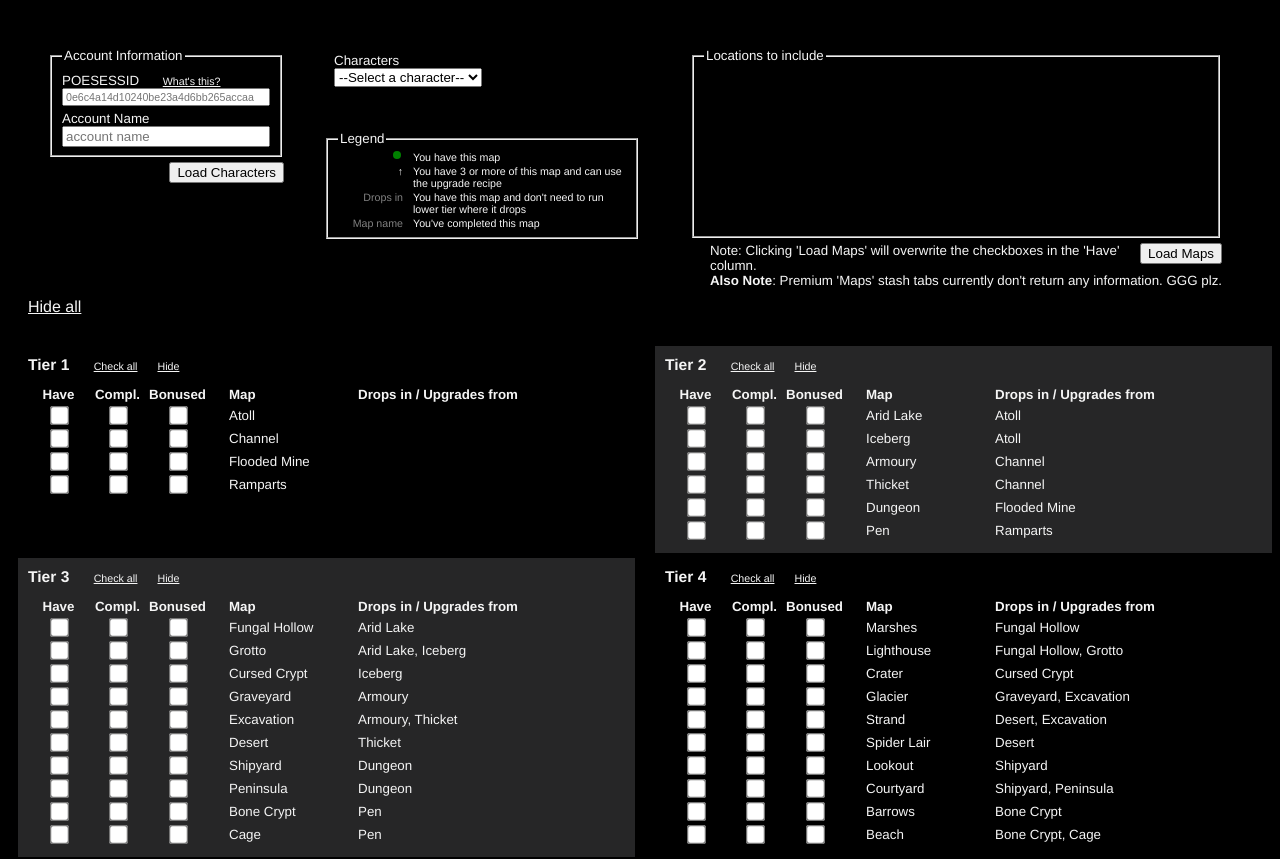
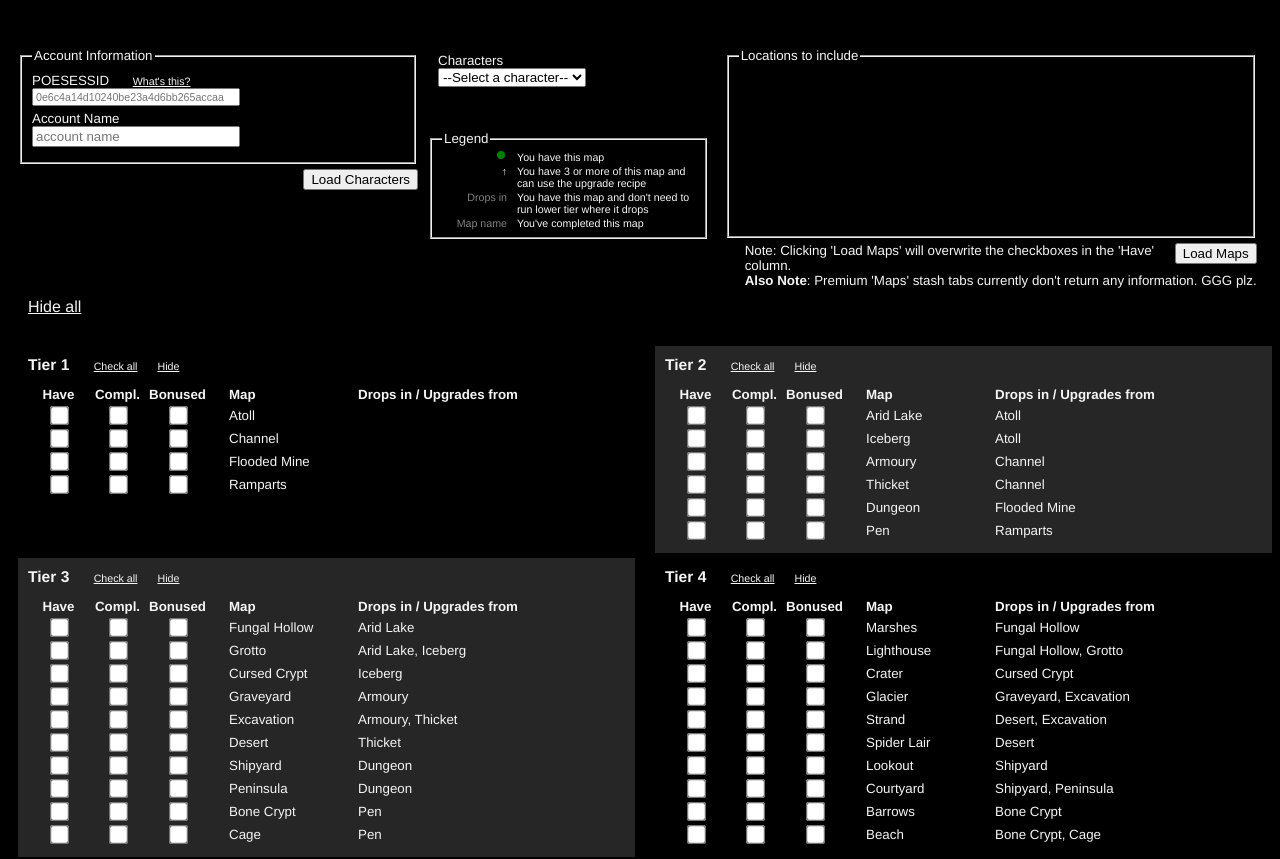
Before and after one commit to ExiledRadiator/atlas-ssf, a Vue app: page / in a window 1280 px wide. Shown: the top 859 px of the page. Built offline with nearby package versions, Linux system fonts and the light colour scheme.

Commit message:
Added display of some error messages when trying to retrieve stashes or characters.

```diff
--- a/src/components/CharacterSelection.vue
+++ b/src/components/CharacterSelection.vue
@@ -8,9 +8,11 @@
 
         <label for="accountName" class="text">Account Name</label>
         <input type="text" placeholder="account name" id="accountName" v-model="accountName">
+        <div id="error-message">{{ errorMessage }}</div>
       </fieldset>
 
       <button type="button" @click="getCharacters" class="input">Load Characters</button>
+
     </div>
 
     <div class="input" id="characters">
@@ -63,10 +65,11 @@ export default {
       accountName: '',
       characters: [],
       character: '--Select a character--',
-      stashes: ['inv'],
+      stashes: [],
       stashTabs: [],
       foundMaps: [],
-      api: null
+      api: null,
+      errorMessage: ""
     }
   },
   methods: {
@@ -105,6 +108,13 @@ export default {
 
     getCharacters () {
       this.api = new Api(this.accountName, this.sessionId);
+      this.stashes = [];
+      this.stashTabs = [];
+      this.character = '--Select a character--'
+      this.characters = [];
+      localStorage.removeItem('stashes');
+      localStorage.removeItem('stashTabs');
+      this.errorMessage = "";
 
       this.api.getCharacters()
       .then(characters => {
@@ -124,24 +134,22 @@ export default {
       .catch(error => {
         const errorUrl = error.request.responseURL;
 
-        if (errorUrl.includes('/api/characters')) {
-          console.log('Error retrieving characters.  Confirm your POESESSID and account name');
-          this.characters = [];
-          this.character = '--Select a character--';
-          this.stashTabs = [];
+        if (errorUrl.includes('characters')) {
+          this.errorMessage = 'Error retrieving characters.  Confirm your POESESSID and account name are correct.';
 
           localStorage.setItem('characters', JSON.stringify(this.characters));
           localStorage.setItem('character', JSON.stringify(this.character));
           localStorage.setItem('stashTabs', JSON.stringify(this.stashTabs));
         }
-        else if (errorUrl.includes('/api/stashes')) {
-          console.log('Error retrieving stashes.  Confirm your account name is correct.');
+        else if (errorUrl.includes('stashes')) {
+          this.errorMessage = 'Error retrieving stashes.  Confirm your account name is correct.';
         }
       });
     },
 
     getItems () {
       this.foundMaps = [];
+      this.errorMessage = "";
 
       this.api.getItems(this.character, this.stashes)
       .then(results => {
@@ -228,6 +236,12 @@ button {
 
 #account {
   grid-area: account;
+  width: 400px;
+  position: relative;
+}
+
+#account > fieldset {
+  padding-bottom: 10px;
 }
 
 #legend {
@@ -276,4 +290,12 @@ a {
 input[type=checkbox].stash-checkbox {
   transform: scale(1.25);
 }
+
+#error-message {
+  color: red;
+  font-size: 10pt;
+  padding-top: 5px;
+  overflow: hidden;
+  white-space:normal;
+}
 </style>
```
Also changed, not shown: 7 other files (tests, documents, lock files or other folders).
